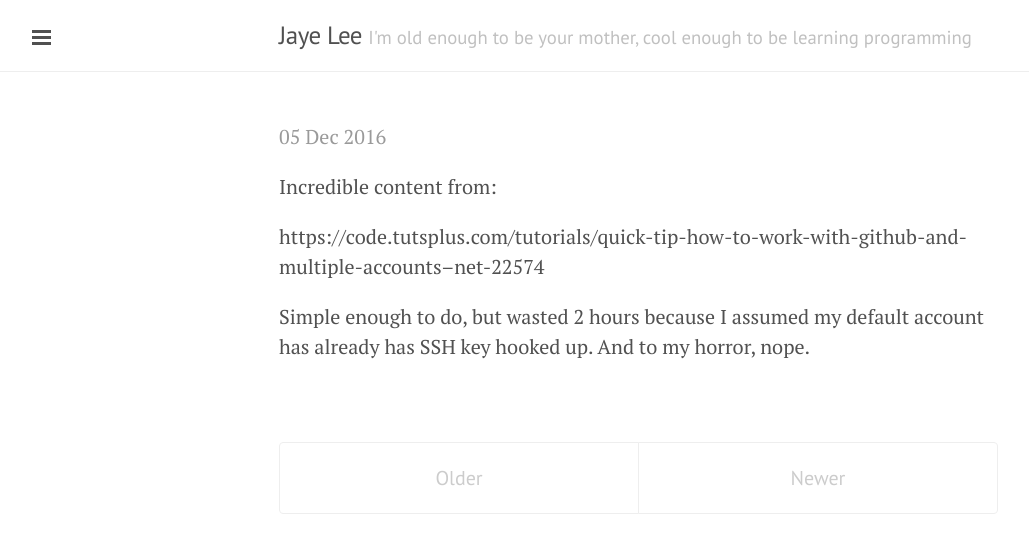
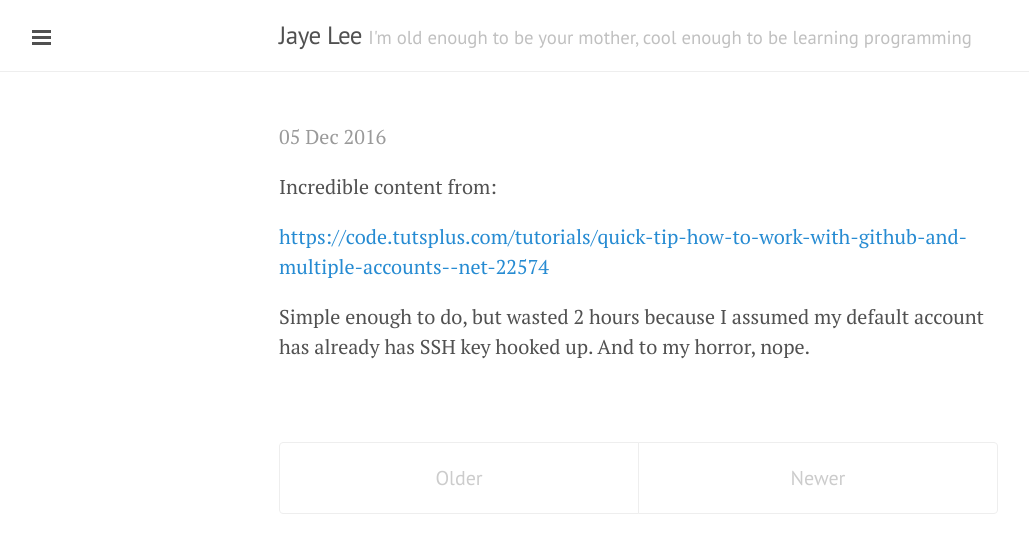
Before and after one commit to jayelee/jayelee.github.io, a Jekyll site: the page built from index.html, in a window 1280 px wide. Shown: the top 553 px of the page, without its empty margins (1-1030 px from the left). Built offline with Jekyll 4.4.1, drawn with Linux system fonts in a browser that asks for light colours; the list of posts is cut into pages by our own code.

Commit message:
Post update: TIL: How to switch between github accounts

```diff
--- a/_posts/2016-12-05-til-how-to-switch-between-github-accounts.markdown
+++ b/_posts/2016-12-05-til-how-to-switch-between-github-accounts.markdown
@@ -5,6 +5,6 @@ layout: post
 ---
 Incredible content from:
 
-https://code.tutsplus.com/tutorials/quick-tip-how-to-work-with-github-and-multiple-accounts--net-22574
+<https://code.tutsplus.com/tutorials/quick-tip-how-to-work-with-github-and-multiple-accounts--net-22574>
 
 Simple enough to do, but wasted 2 hours because I assumed my default account has already has SSH key hooked up. And to my horror, nope.
```
